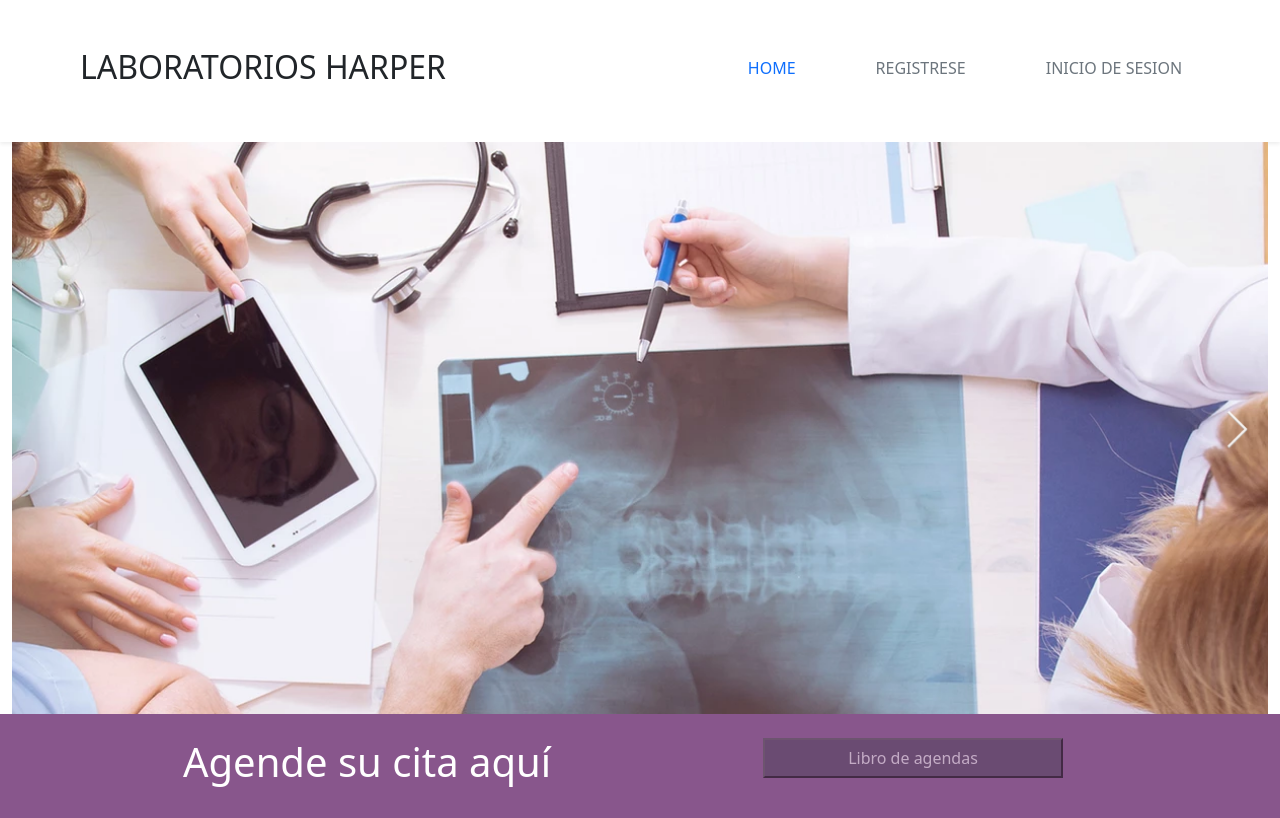
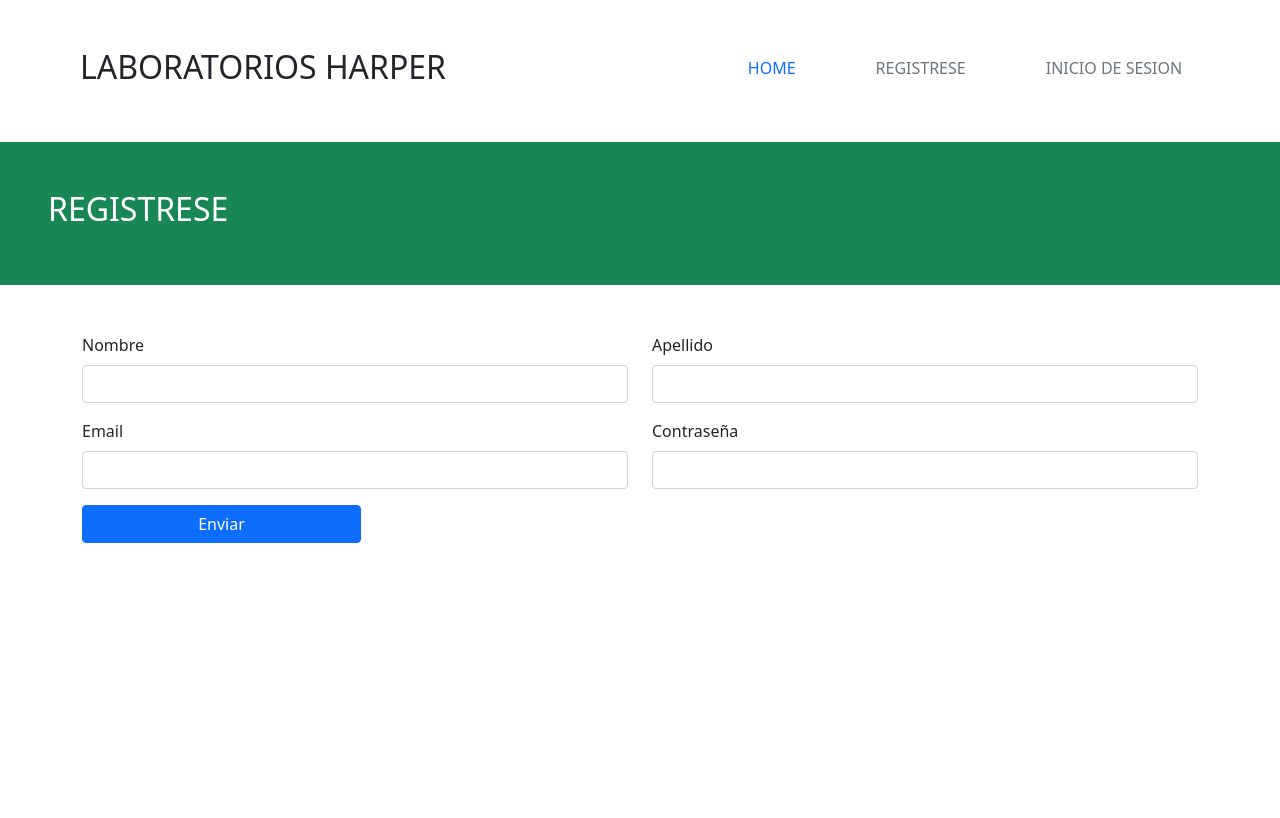
Before and after one commit to AlbertSchmalbach/Laboratorio_Harper, a React (Create React App) app: page / in a window 1280 px wide. Built offline with nearby package versions, Linux system fonts and the light colour scheme.

Commit message:
nuevos componentes

```diff
--- a/src/App.js
+++ b/src/App.js
@@ -1,12 +1,15 @@
 import React from 'react';
-import Inicio from './Components/Inicio';
+import Inicio from './Components/Inicio.jsx';
+import Sesion from './Components/Sesion.jsx';
+import Registro from './Components/Registro.jsx';
 
 
 function App() {
   return (
     <div>
-      <Inicio/>
-
+      {/* <Inicio/> */}
+      {/* <Sesion/> */}
+      <Registro/>
 
     </div>
   );
--- /dev/null
+++ b/src/Components/Registro.jsx
@@ -0,0 +1,82 @@
+import React, { Component } from "react";
+
+class Registro extends Component {
+  constructor(props) {
+    super(props);
+    this.state = {};
+  }
+  render() {
+    return <div>
+        <header>
+          <div className="container-fluid bg-header shadow-sm">
+            <div className="row d-flex p-5 ms-2">
+              <div className="col">
+                <h2> LABORATORIOS HARPER</h2>
+              </div>
+              <div className="col">
+                <nav className="nav d-flex align-items-center justify-content-center">
+                  <li className="nav-item">
+                    {" "}
+                    <a className="nav-link ms-5 active cursor"> HOME </a>{" "}
+                  </li>
+                  <li className="nav-item">
+                    {" "}
+                    <a className="nav-link ms-5 text-secondary cursor">
+                      {" "}
+                      REGISTRESE{" "}
+                    </a>{" "}
+                  </li>
+                  <li className="nav-item">
+                    {" "}
+                    <a className="nav-link ms-5 text-secondary cursor">
+                      {" "}
+                      INICIO DE SESION{" "}
+                    </a>{" "}
+                  </li>
+                </nav>
+              </div>
+            </div>
+          </div>
+        </header>
+        <main>
+          <div className="container-fluid bg-success p-5">
+            <div className="row d-flex justify-content-center">
+              <div className="col text-white">
+                <h2> REGISTRESE</h2>
+              </div>
+            </div>
+          </div>
+          {/* formulario de registro */}
+          <div className="container d-flex justify-content-center align-items-center">
+            <form action="" className="w-100 mt-5">
+            <div className = "row d-flex justify-content-around w-70" >
+            <div class="mb-3 w-50">
+                <label for="nombre" class="form-label">Nombre</label>
+                <input type="text" class="form-control w-70" id="nombre"/>
+            </div>
+            <div class="mb-3 w-50">
+                <label for="apellido" class="form-label">Apellido</label>
+                <input type="text" class="form-control w-70" id="apellido"/>
+            </div>
+            </div>
+            <div className = "row d-flex justify-content-around w-70" >
+            <div class="mb-3 w-50">
+                <label for="email" class="form-label">Email</label>
+                <input type="email" class="form-control w-70" id="email"/>
+            </div>
+            <div class="mb-3 w-50">
+                <label for="contrasena" class="form-label">Contraseña</label>
+                <input type="password" class="form-control w-70" id="contrasena"/>
+            </div>
+            </div>
+
+            <button type="submit" class="btn btn-primary w-25">Enviar</button>
+            </form>
+
+          </div>
+        </main>
+    </div>;
+  }
+}
+
+export default Registro;
--- /dev/null
+++ b/src/Components/Sesion.jsx
@@ -0,0 +1,72 @@
+import React, { Component } from "react";
+
+class Sesion extends Component {
+  constructor(props) {
+    super(props);
+    this.state = {};
+  }
+  render() {
+    return (
+      <>
+        <header>
+          <div className="container-fluid bg-header shadow-sm">
+            <div className="row d-flex p-5 ms-2">
+              <div className="col">
+                <h2> LABORATORIOS HARPER</h2>
+              </div>
+              <div className="col">
+                <nav className="nav d-flex align-items-center justify-content-center">
+                  <li className="nav-item">
+                    {" "}
+                    <a className="nav-link ms-5 active cursor"> HOME </a>{" "}
+                  </li>
+                  <li className="nav-item">
+                    {" "}
+                    <a className="nav-link ms-5 text-secondary cursor">
+                      {" "}
+                      REGISTRESE{" "}
+                    </a>{" "}
+                  </li>
+                  <li className="nav-item">
+                    {" "}
+                    <a className="nav-link ms-5 text-secondary cursor">
+                      {" "}
+                      INICIO DE SESION{" "}
+                    </a>{" "}
+                  </li>
+                </nav>
+              </div>
+            </div>
+          </div>
+        </header>
+        <main>
+          <div className="container-fluid bg-success p-5">
+            <div className="row d-flex justify-content-center">
+              <div className="col text-white">
+                <h2> INICIO DE SESION</h2>
+              </div>
+            </div>
+          </div>
+          <div className="container d-flex justify-content-center align-items-center">
+            <form action="" className="w-25 mt-5">
+            <div class="mb-3">
+                <label for="login" class="form-label">Usuario</label>
+                <input type="text" class="form-control w-100" id="login"/>
+            </div>
+            <div class="mb-3">
+                <label for="password" class="form-label">Contraseña</label>
+                <input type="password" class="form-control w-100" id="password"/>
+            </div>
+
+            <button type="submit" class="btn btn-primary w-100">Enviar</button>
+            </form>
+
+          </div>
+        </main>
+      </>
+    );
+  }
+}
+
+export default Sesion;
+<div></div>;
```
Also changed, not shown: src/Components/Inicio.jsx (renamed from src/Components/Inicio.js).
